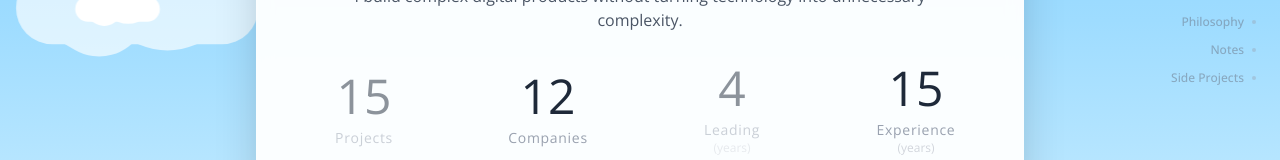
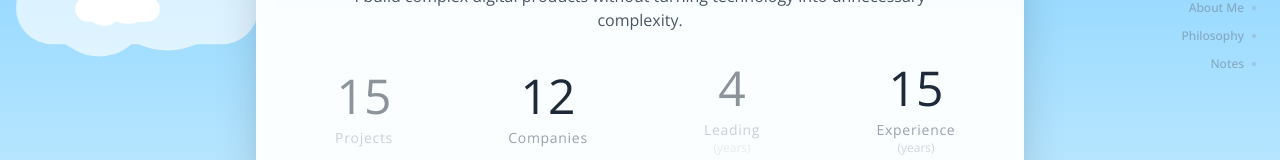
Before and after one commit to JordiOrriols/website, a React (Vite) app: page /en/profile in a window 1280 px wide. Shown: the part 380-540 px from the top of the page. Built offline with nearby package versions, Linux system fonts and the light colour scheme; no server answers.

Commit message:
chore: skip side projects until information is filled

```diff
--- a/src/pages/portfolio.tsx
+++ b/src/pages/portfolio.tsx
@@ -575,11 +575,11 @@ export default function Portfolio() {
                 label: t("notesLabel"),
                 component: <Notes />,
               },
-              {
-                key: "side-projects",
-                label: t("sideProjectsLabel"),
-                component: <SideProjects />,
-              },
+              // {
+              //   key: "side-projects",
+              //   label: t("sideProjectsLabel"),
+              //   component: <SideProjects />,
+              // },
             ]}
           />
         </div>
```
